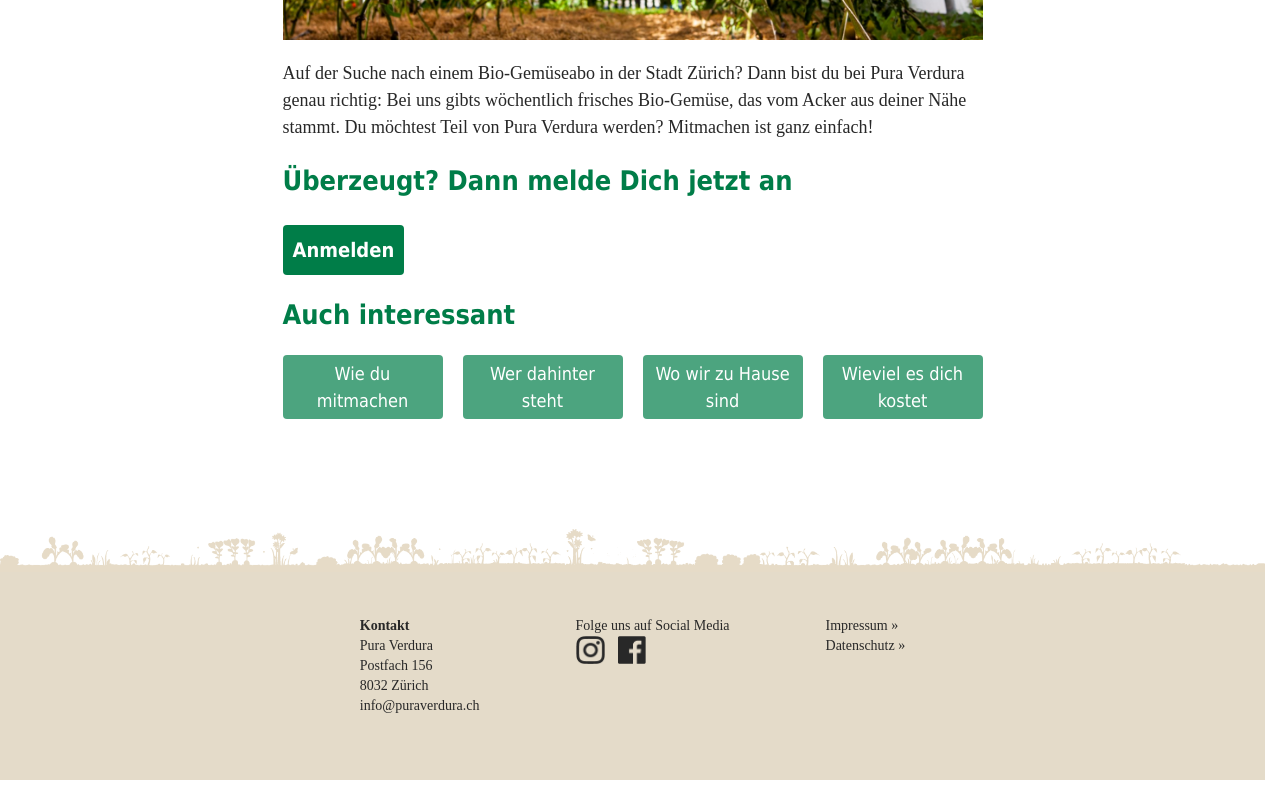
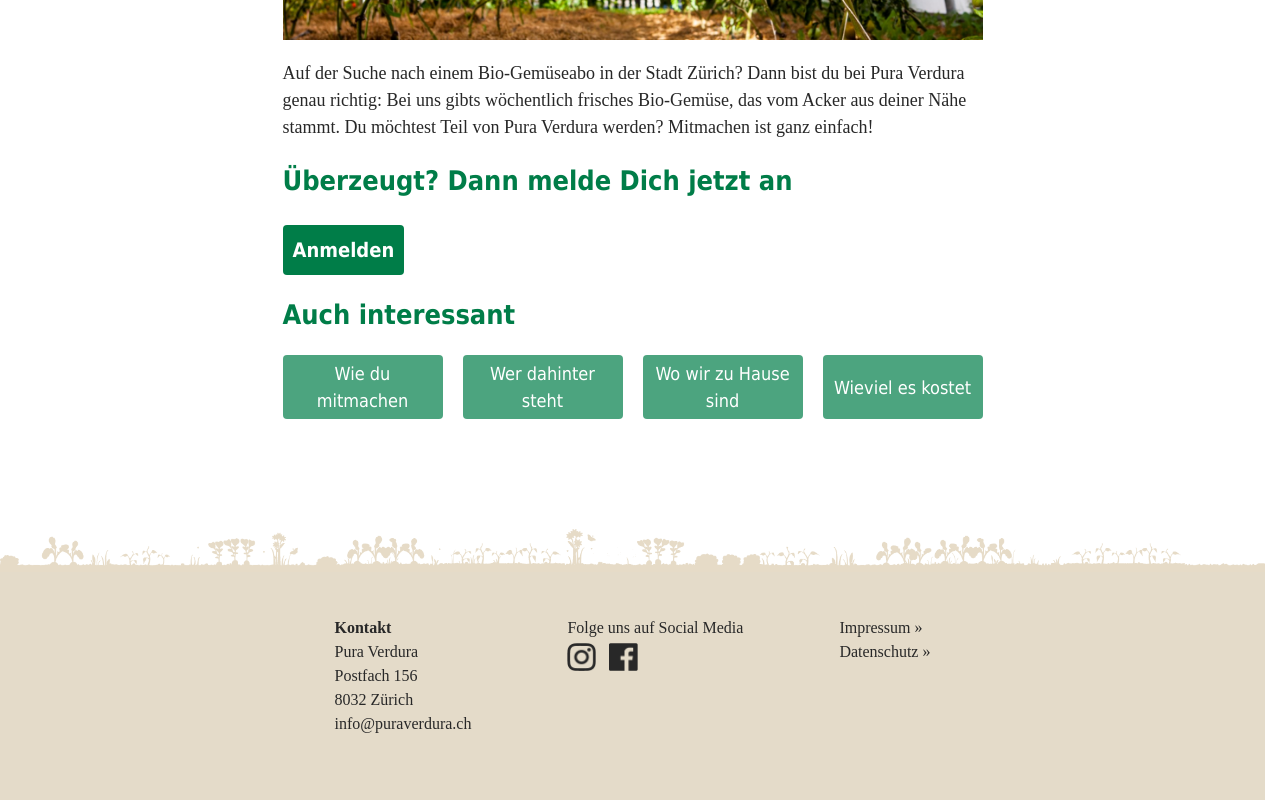
Before and after one commit to puraverdura/website, a SvelteKit app: page /warum-das-eine-gute-sache-ist in a window 1280 px wide. Shown: the part 955-1755 px from the top of the page. Built offline with nearby package versions, Linux system fonts and the light colour scheme.

Commit message:
some more feedback implemented

```diff
--- a/src/content/pages/wieviel-es-dich-kostet.md
+++ b/src/content/pages/wieviel-es-dich-kostet.md
@@ -1,5 +1,5 @@
 ---
-title: Wieviel es Dich kostet
+title: Wieviel es kostet
 callToAction: true
 ---
 
--- a/src/lib/components/NavigationMenu.svelte
+++ b/src/lib/components/NavigationMenu.svelte
@@ -15,7 +15,7 @@
 		{ name: "Wo wir zu Hause sind", href: "/wo-wir-zu-hause-sind/" },
 		{ name: "Wer dahinter steht", href: "/wer-dahinter-steht/" },
 		{ name: "Wie du mitmachen kannst", href: "/wie-du-mitmachen-kannst/" },
-		{ name: "Wieviel es Dich kostet", href: "/wieviel-es-dich-kostet/" },
+		{ name: "Wieviel es kostet", href: "/wieviel-es-kostet/" },
 		{
 			name: "Warum das eine gute Sache ist",
 			href: "/warum-das-eine-gute-sache-ist/",
--- a/src/lib/components/WTeaser.svelte
+++ b/src/lib/components/WTeaser.svelte
@@ -11,9 +11,11 @@
 </script>
 
 <div>
-	<img src={imageSrc} alt={imageAlt} />
-	<h2 class="mt-[20px]">{title}</h2>
-	<p class="mt-[6px] md:mt-[12px]">
+	<a class="!m-0 !p-0" href={link}>
+		<img src={imageSrc} alt={imageAlt} />
+		<h2 class="mt-[20px] mb-[3px]">{title}</h2>
+	</a>
+	<p>
 		{text}
 	</p>
 	<a class="mt-[6px] md:mt-[12px]" href={link}>mehr erfahren »</a>
--- a/src/routes/+layout.svelte
+++ b/src/routes/+layout.svelte
@@ -38,8 +38,8 @@
 			class="bg-footer-100 flex flex-wrap justify-between md:justify-center pt-11 pb-16 px-[36px] md:px-0 gap-x-[40px] md:gap-x-24 gap-y-[20px]"
 		>
 			<div>
-				<p class="font-bold !text-sm">Kontakt</p>
-				<p class="!text-sm">
+				<p class="font-bold !text-[16px]">Kontakt</p>
+				<p class="!text-[16px]">
 					Pura Verdura <br />
 					Postfach 156  <br />
 					8032 Zürich <br />
@@ -47,8 +47,8 @@
 				</p>
 			</div>
 			<div>
-				<p class="!text-sm">Folge uns auf Social Media</p>
-				<div class="flex gap-x-[13px]">
+				<p class="!text-[16px] mb-[3px]">Folge uns auf Social Media</p>
+				<div class="flex gap-x-[13px] !text-[16px]">
 					<a href="https://www.instagram.com/pura__verdura/" target="_blank">
 						<img
 							src="/Insta_Icon_Grey.png"
@@ -65,11 +65,11 @@
 					</a>
 				</div>
 			</div>
-			<div class="flex flex-col !text-sm">
-				<a class="!font-normal !text-text-100 !text-sm" href="/impressum"
+			<div class="flex flex-col ">
+				<a class="!font-normal !text-text-100 !text-[16px]" href="/impressum"
 					>Impressum »</a
 				>
-				<a class="!font-normal !text-text-100 !text-sm" href="/datenschutz"
+				<a class="!font-normal !text-text-100 !text-[16px]" href="/datenschutz"
 					>Datenschutz »</a
 				>
 			</div>
--- a/src/routes/+page.svelte
+++ b/src/routes/+page.svelte
@@ -71,7 +71,7 @@
 			<WTeaser
 				title="Wieviel es kostet"
 				text="Der Genossenschafts-Anteilschein kostet CHF 500.- und wird beim Austritt zurückerstattet. Die Abo-Preise variieren nach Grösse und Mitarbeit: Je mehr du mithilfst, desto günstiger wird es. Beim Standardabo zahlst du ca. CHF 30.- pro 3 kg Gemüsetasche (Biogemüse)."
-				link="/wieviel-es-dich-kostet/"
+				link="/wieviel-es-kostet/"
 				imageSrc="/w_teasers/Illu_Kosten.png"
 				imageAlt="Wieviel es kostet"
 			/>
--- a/src/routes/warum-das-eine-gute-sache-ist/+page.svelte
+++ b/src/routes/warum-das-eine-gute-sache-ist/+page.svelte
@@ -45,8 +45,8 @@
 				link: "/wo-wir-zu-hause-sind/",
 			},
 			{
-				title: "Wieviel es dich kostet",
-				link: "/wieviel-es-dich-kostet/",
+				title: "Wieviel es kostet",
+				link: "/wieviel-es-kostet/",
 			},
 		]}
 	/>
--- a/src/routes/wie-du-mitmachen-kannst/+page.svelte
+++ b/src/routes/wie-du-mitmachen-kannst/+page.svelte
@@ -73,8 +73,8 @@
 	<PageTeasers
 		pages={[
 			{
-				title: "Wieviel es dich kostet",
-				link: "/wieviel-es-dich-kostet/",
+				title: "Wieviel es kostet",
+				link: "/wieviel-es-kostet/",
 			},
 			{
 				title: "Wer dahinter steht",
--- a/src/routes/wieviel-es-dich-kostet/+page.svelte
+++ b/src/routes/wieviel-es-kostet/+page.svelte
@@ -5,7 +5,7 @@
 </script>
 
 <Container>
-	<h1>Wieviel es Dich kostet</h1>
+	<h1>Wieviel es kostet</h1>
 	<p>
 		Neben einem Anteilsschein von 500 CHF kommen die Kosten für das jährliche
 		Gemüseabo hinzu. Je mehr Du mitarbeitest – sei es auf dem Feld oder beim
```
